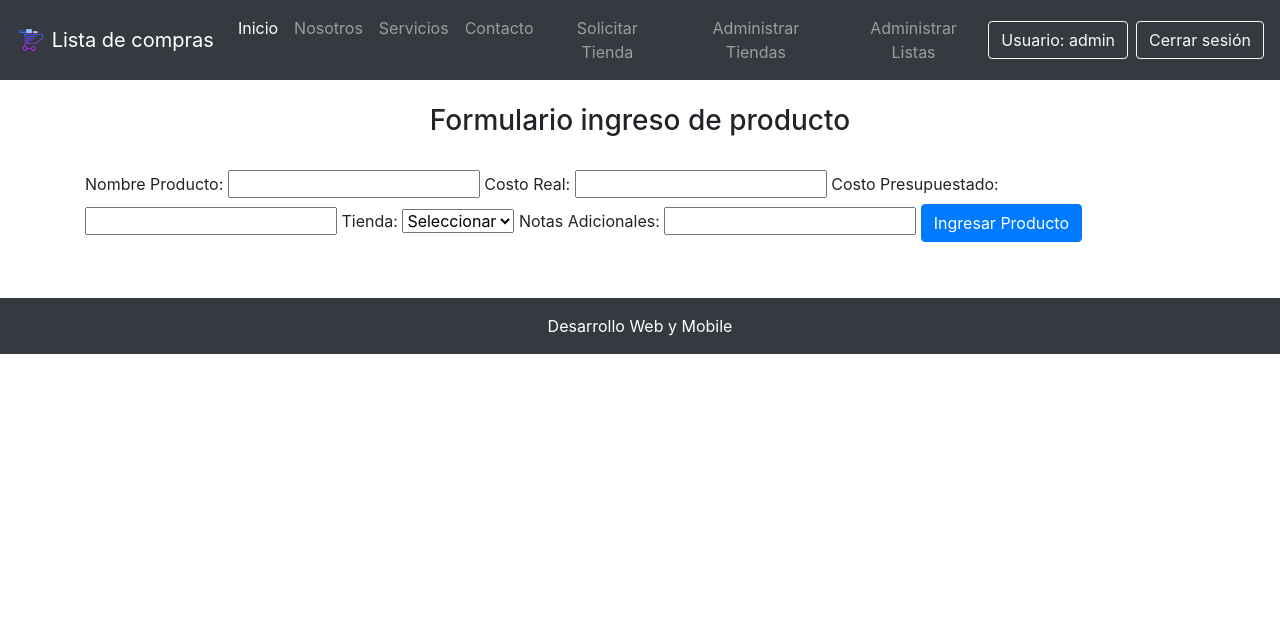
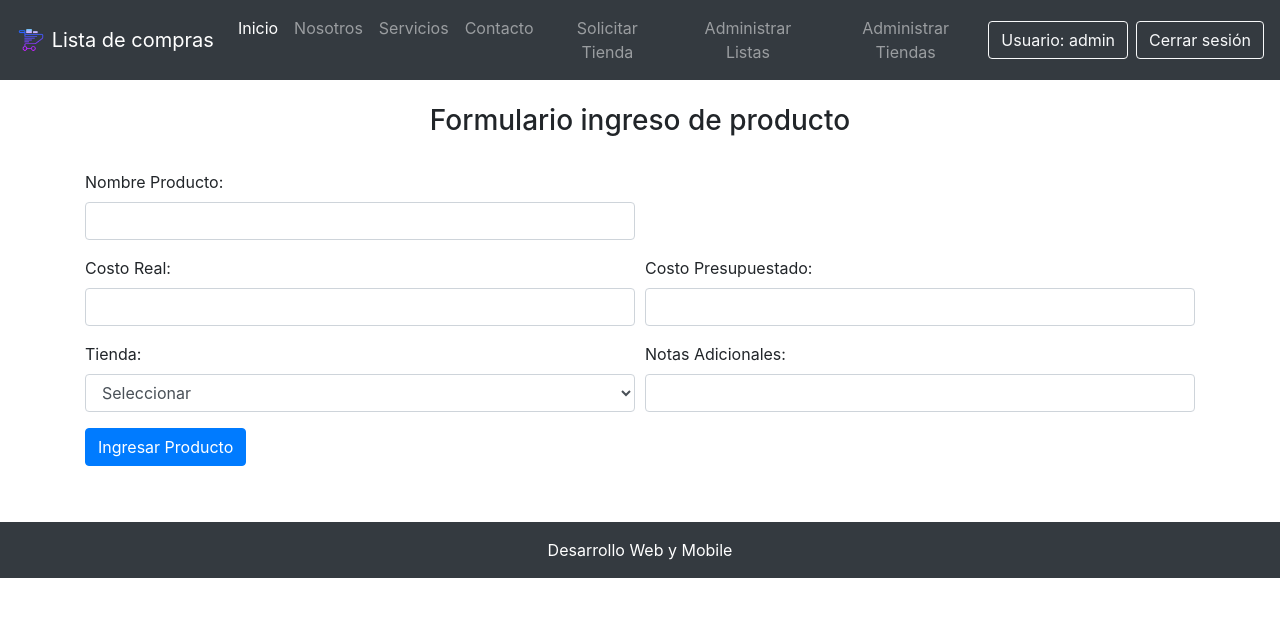
Before and after one commit to hecjara/examen_dwy4191, a Django app: page /form_producto/9/ in a window 1280 px wide. Shown: the top 617 px of the page. Run offline with Django 3.2, Linux system fonts and the light colour scheme; a user stored in the database is signed in; data comes from the database, SQL or seed files in the repository; both versions use the stored data as it was after the commit; some libraries are stand-ins or nearby versions.

Commit message:
agregado filtro de tiendas en el formulario y bootstrap en el formulario de productos

```diff
--- a/core/templates/core/base.html
+++ b/core/templates/core/base.html
@@ -119,9 +119,13 @@
                     <a class="nav-item nav-link" href="#">Servicios</a>
                     <a class="nav-item nav-link" href="#">Contacto</a>
                     {% if request.user.is_authenticated %}
-                    <a class="nav-item nav-link" href="{% url 'agregar_tienda' %}">Solicitar Tienda</a>
-                    <a class="nav-item nav-link" href="{% url 'listar_solicitud' %}">Administrar Tiendas</a>
-                    <a class="nav-item nav-link" href="{% url 'listado_listas' %}">Administrar Listas</a>
+                        <a class="nav-item nav-link" href="{% url 'agregar_tienda' %}">Solicitar Tienda</a>
+                        <a class="nav-item nav-link" href="{% url 'listado_listas' %}">Administrar Listas</a>
+
+                        {% if request.user.is_staff %}
+                            <a class="nav-item nav-link" href="{% url 'listar_solicitud' %}">Administrar Tiendas</a>    <!--solo si es staff podra administrar las tiendas-->
+                        {% endif %}
+
                     {% endif %}
                 </div>
 
--- a/core/templates/core/form_producto.html
+++ b/core/templates/core/form_producto.html
@@ -16,25 +16,41 @@
 
         <input type="hidden" name="txtidlista" id="txtidlista" value="{{ li.id }}">
 
+        <div class="form-row">
+            <div class="form-group col-md-6">
                 <label for="">Nombre Producto:</label>
-        <input type="text" name="txtnombre" id="txtnombre">
+                <input type="text" name="txtnombre" id="txtnombre" class="form-control">
+            </div>
+        </div>
 
+        <div class="form-row">
+            <div class="form-group col-md-6">
                 <label for="">Costo Real:</label>
-        <input type="number" name="txtreal" id="txtreal">
+                <input type="number" name="txtreal" id="txtreal" class="form-control">
+            </div>
 
+            <div class="form-group col-md-6">
                 <label for="">Costo Presupuestado:</label>
-        <input type="number" name="txtpresu" id="txtpresu">
+                <input type="number" name="txtpresu" id="txtpresu" class="form-control">
+            </div>
+        </div>
 
+        <div class="form-row">
+            <div class="form-group col-md-6">
                 <label for="">Tienda:</label>
-        <select name="cbotienda" id="cbotienda">
+                <select name="cbotienda" id="cbotienda" class="form-control">
                     <option value="">Seleccionar</option>
                     {% for t in ti %}
                     <option value="{{ t.id }}">{{ t.nombre }}</option>
                     {% endfor %}
                 </select>
+            </div>
 
+            <div class="form-group col-md-6">
                 <label for="">Notas Adicionales:</label>
-        <input type="text" name="txtnotas" id="txtnotas">
+                <input type="text" name="txtnotas" id="txtnotas" class="form-control">
+            </div>
+        </div>
 
         <input type="submit" value="Ingresar Producto" class="btn btn-primary">
 
--- a/core/templates/core/modificar_producto.html
+++ b/core/templates/core/modificar_producto.html
@@ -10,9 +10,6 @@
 
     <h3 class="text-center">Formulario modificar producto</h3>
     <br>
-
-
-
 
     <form action="" method="POST" id="formularioproducto">
         {% csrf_token %}
@@ -68,8 +65,6 @@
 
         </div>
 
-
-
         <input type="hidden" name="txt_costo_total_real" id="txt_costo_total_real" value="{{ producto.lista.costo_total_real }}">
         <input type="hidden" name="txt_costo_total_presu" id="txt_costo_total_presu" value="{{ producto.lista.costo_total_presupuestado }}">
         <input type="hidden" name="txt_costo_real" id="txt_costo_real" value="{{ producto.costo_real }}">
--- a/core/views.py
+++ b/core/views.py
@@ -124,7 +124,7 @@
 @login_required
 def form_producto(request, id):
     li = Lista.objects.get(id=id)
-    ti = Tienda.objects.all()
+    ti = Tienda.objects.filter(estado_tienda=2) #solo listara las tiendas que ya han sido aprobadas
     variables = {
         'li': li,
         'ti': ti
```
Also changed, not shown: core/templates/core/listar_productos.html (+3 -8 lines), db.sqlite3. Lines whose indentation alone changed are shown as unchanged.
